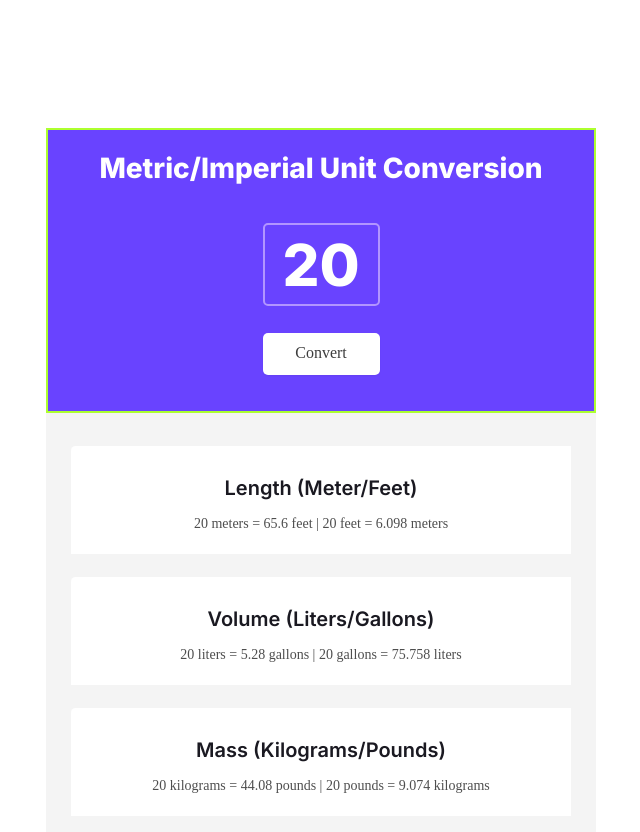
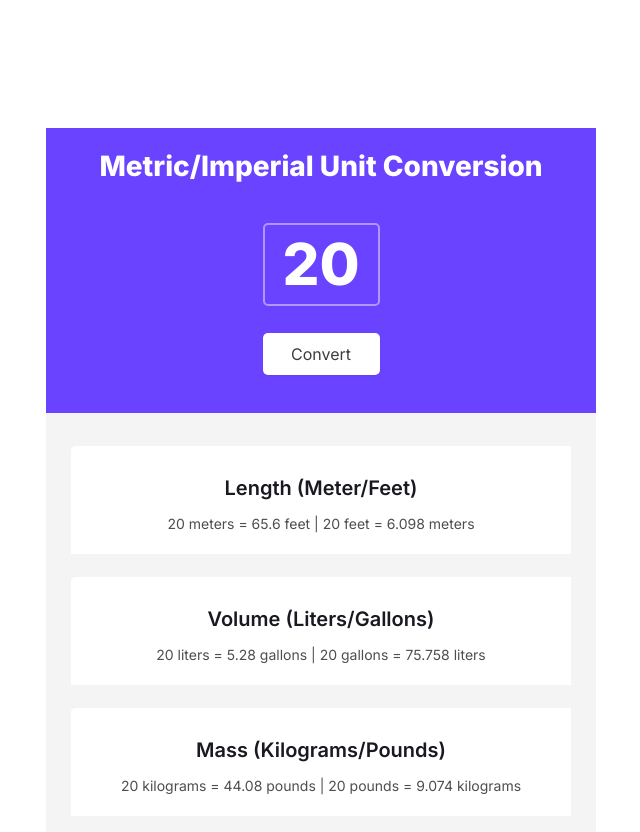
Before and after one commit to tinaylee/unitconverter_v2, a plain HTML site: page index.html in a window 1280 px wide. Shown: the whole page, without its empty margins (319-959 px from the left). Drawn offline with nearby package versions, Linux system fonts and the light colour scheme.

Commit message:
updated fonts in CSS

```diff
--- a/index.css
+++ b/index.css
@@ -16,7 +16,7 @@ html, body {
     background-color: #F4F4F4;
 }
 
-h1, h3 {
+h1, h3, p {
    font-family: Inter;
    font-style: normal;
    text-align: center;
@@ -25,7 +25,6 @@ h1, h3 {
 #heading {
     display: grid;
     box-sizing: border-box;
-    border: 2px solid greenyellow;
     width: 550px;
     height: 285px;
     background: #6943FF;
@@ -33,10 +32,7 @@ h1, h3 {
 }
 
 #title {
-    /* margin: 33px, 50px, 0px, 50px; */
-    font-family: Inter;
     font-style: normal;
-    text-align: center;
     margin-bottom: 0px;
 }
 
@@ -51,6 +47,9 @@ input {
 }
 
 #convert-button {
+    font-family: Inter;
+    font-size: 16px;
+    line-height: 24px;
     color:#3D3D3D;
     width: 117px;
     height: 42px;
@@ -118,4 +117,5 @@ input {
    color: #4E4E4E;
    margin-top: 5px;
    font-size: 14px;
+
 }
```
